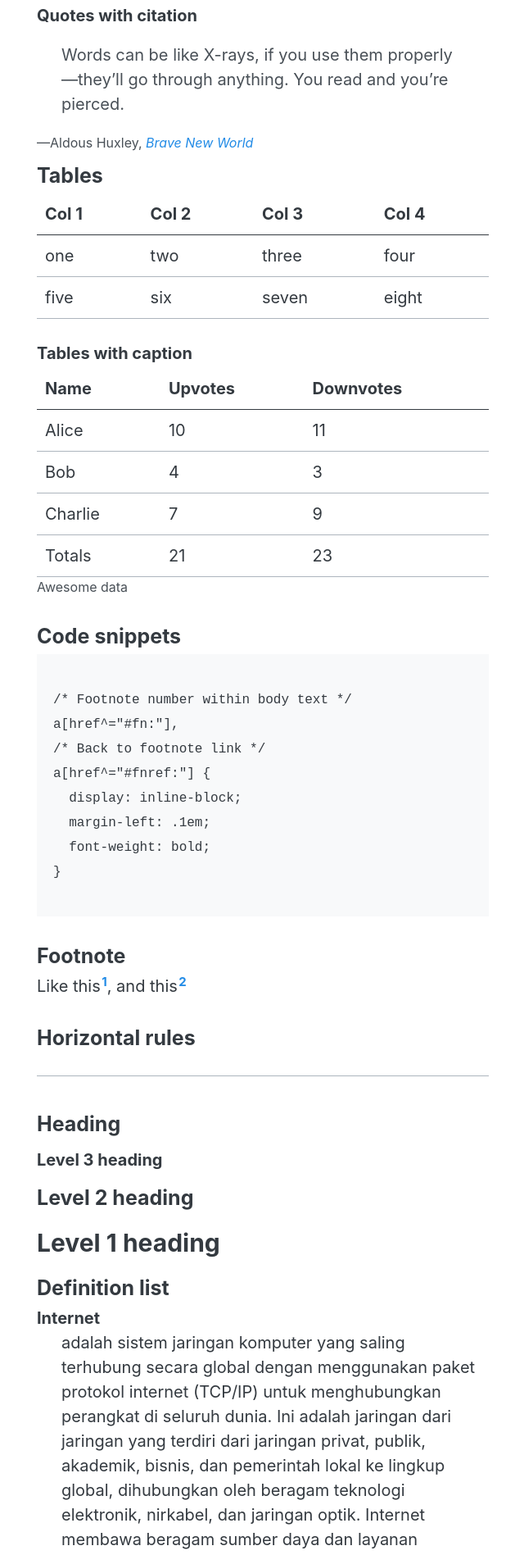
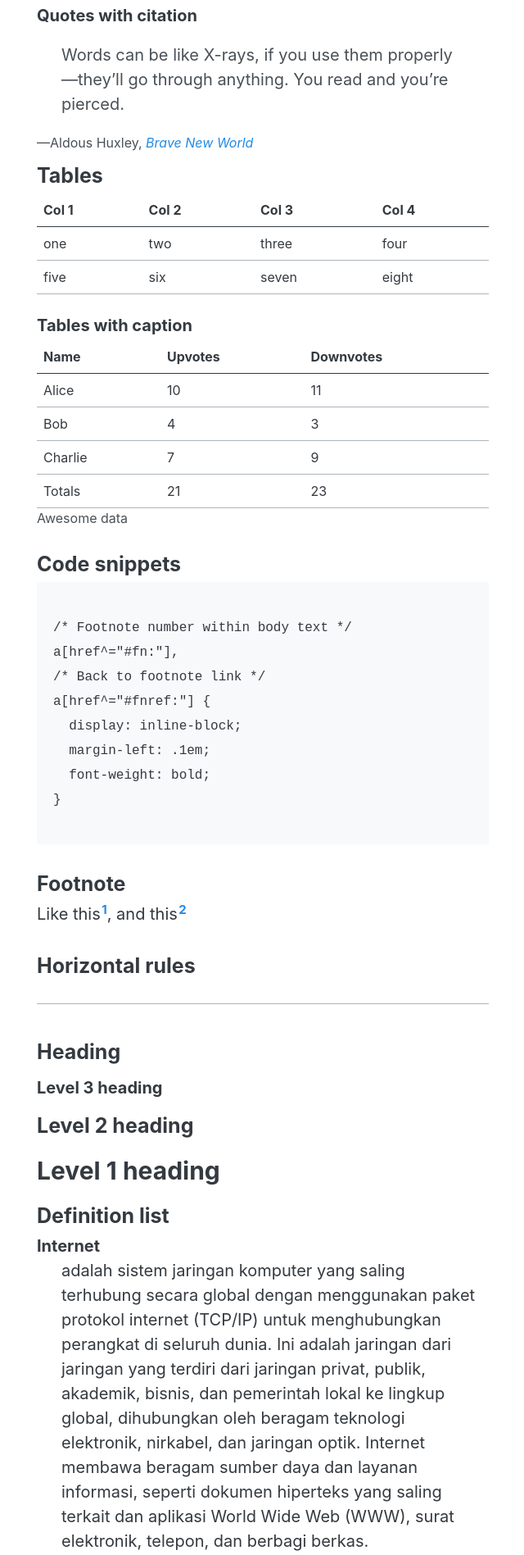
Before and after one commit to mhmdilfaj/blog, a Jekyll site: the page built from _posts/2021-07-25-styleguide.md, in a window 1280 px wide. Shown: the part 2992-4889 px from the top of the page at 82% size, without its empty margins (319-959 px from the left). Built offline with Jekyll 4.4.1, drawn with Linux system fonts in a browser that asks for light colours.

Commit message:
Update stylesheet.css

```diff
--- a/assets/stylesheet.css
+++ b/assets/stylesheet.css
@@ -74,6 +74,7 @@ img {
 table {
   margin-bottom: var(--spacer);
   width: 100%;
+  font-size: 80%;
   border: 0 solid var(--border-color);
   border-collapse: collapse;
 }
@@ -97,7 +98,6 @@ thead th {
 
 table caption {
   caption-side: bottom;
-  font-size: 80%;
   text-align: left;
   color: var(--gray-700);
 }
@@ -330,7 +330,7 @@ a[href^="#fnref:"] {
 .msg {
   padding: .5em;
   font-size: 80%;
-  color: var(--gray-700);
+  color: var(--gray-600);
   border: 1px solid var(--border-color);
 }
 
```
